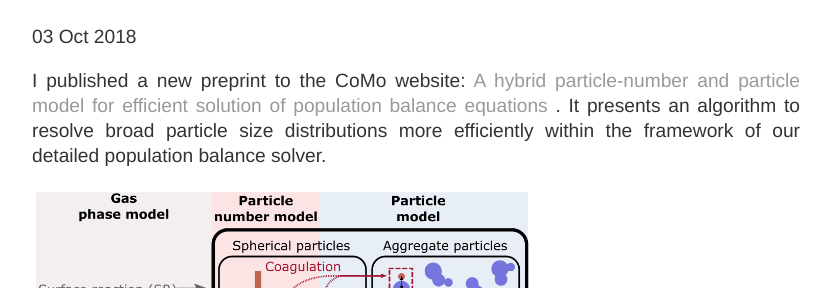
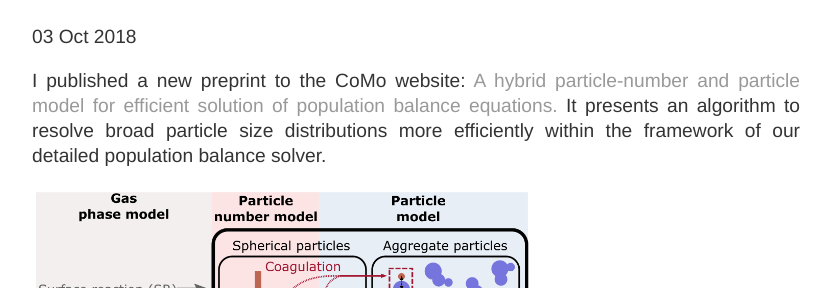
Before and after one commit to aab64/aab64.github.io, a Jekyll site: the page built from _posts/2019-10-03-Published-preprint-211.md, in a window 1280 px wide. Shown: the part 143-431 px from the top of the page, without its empty margins (224-1055 px from the left). Built offline with Jekyll 4.4.1, drawn with Linux system fonts in a browser that asks for light colours.

Commit message:
Update 2019-10-03-Published-preprint-211.md

```diff
--- a/_posts/2019-10-03-Published-preprint-211.md
+++ b/_posts/2019-10-03-Published-preprint-211.md
@@ -7,8 +7,8 @@ date: 2018-10-03
 <p align="justify">
   I published a new preprint to the CoMo website:
   <a href="http://como.ceb.cam.ac.uk/index.php?Page=Preprints&No=211">
-    A hybrid particle-number and particle model for efficient solution of population balance equations
-   </a>.
+    A hybrid particle-number and particle model for efficient solution of population balance equations.
+  </a>
   It presents an algorithm to resolve broad particle size distributions more efficiently within the framework of our detailed population balance solver.
 </p>
 
```
